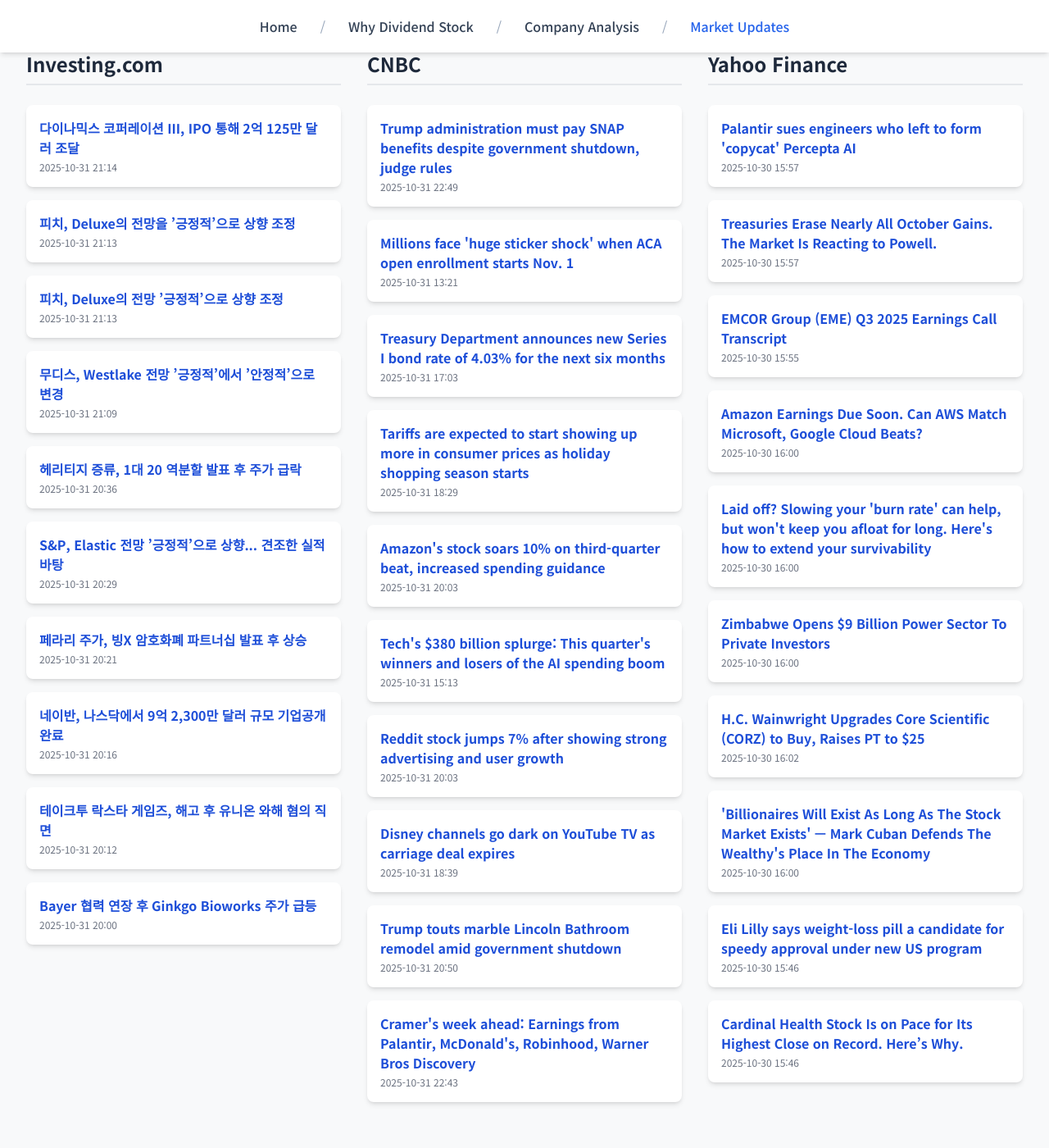
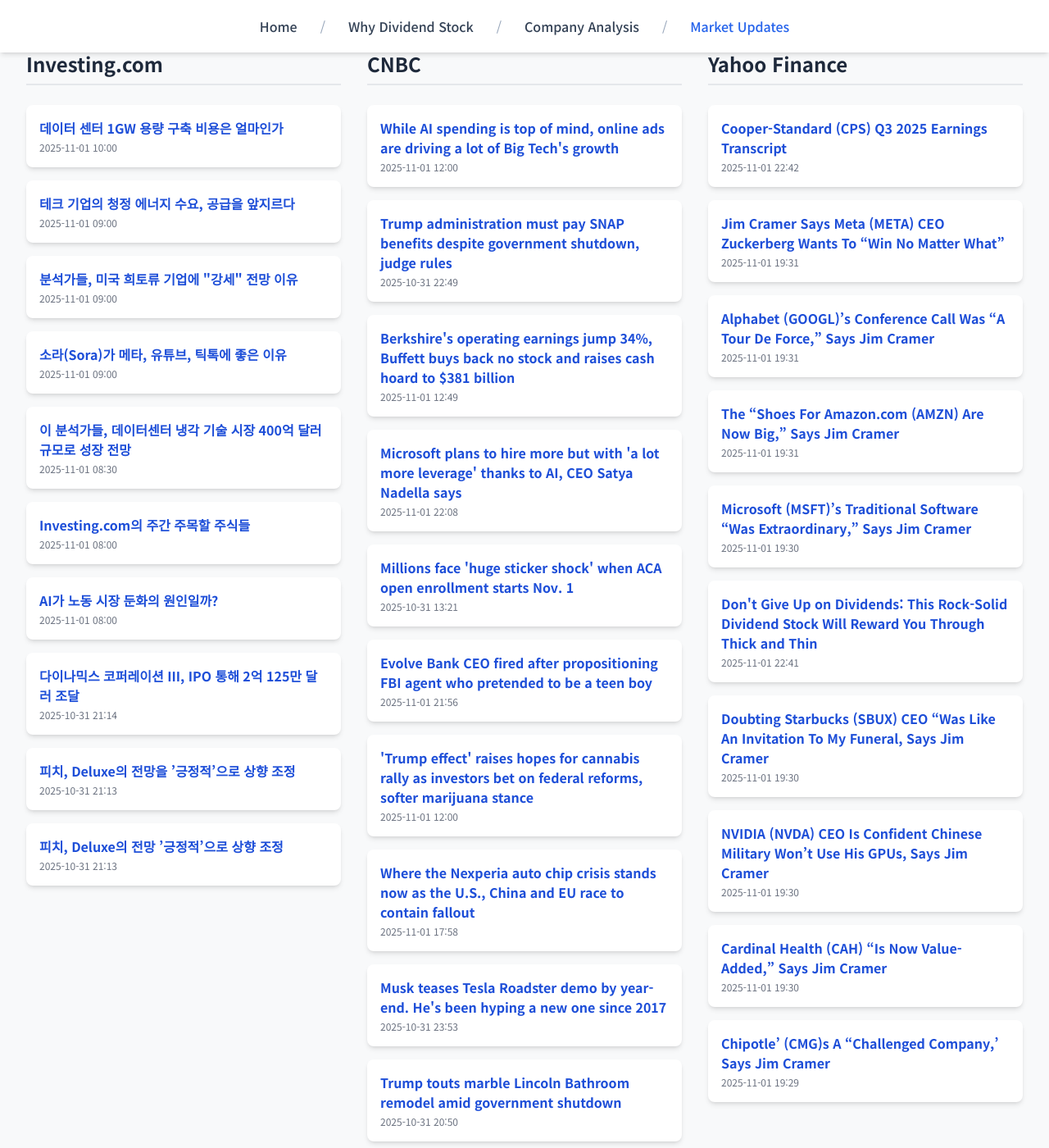
Before and after one commit to Kay-Hwang/my-company-analysis, a Jekyll site: the page built from market-updates.html, in a window 1280 px wide and 1400 px high, scrolled down 214 px. Shown: the whole window at 82% size. Built offline with Jekyll 4.4.1, drawn with Linux system fonts in a browser that asks for light colours; nearby versions of some CDN libraries; a script that is not in the unit is left out; before the commit the page ends 1590 px from its top, so only the background shows below that.

Commit message:
Update daily data

```diff
--- a/_data/latest_data.json
+++ b/_data/latest_data.json
@@ -1,7 +1,49 @@
 {
-  "lastUpdated": "2025년 11월 01일 08:16 KST",
+  "lastUpdated": "2025년 11월 02일 08:15 KST",
   "news": {
     "investing": [
+      {
+        "title": "데이터 센터 1GW 용량 구축 비용은 얼마인가",
+        "link": "https://kr.investing.com/news/stock-market-news/article-1695307",
+        "pubDate": "2025-11-01 10:00:04",
+        "summary": "데이터 센터 1GW 용량 구축 비용은 얼마인가"
+      },
+      {
+        "title": "테크 기업의 청정 에너지 수요, 공급을 앞지르다",
+        "link": "https://kr.investing.com/news/stock-market-news/article-1695295",
+        "pubDate": "2025-11-01 09:00:11",
+        "summary": "테크 기업의 청정 에너지 수요, 공급을 앞지르다"
+      },
+      {
+        "title": "분석가들, 미국 희토류 기업에 \"강세\" 전망 이유",
+        "link": "https://kr.investing.com/news/stock-market-news/article-1695293",
+        "pubDate": "2025-11-01 09:00:08",
+        "summary": "분석가들, 미국 희토류 기업에 \"강세\" 전망 이유"
+      },
+      {
+        "title": "소라(Sora)가 메타, 유튜브, 틱톡에 좋은 이유",
+        "link": "https://kr.investing.com/news/stock-market-news/article-1695294",
+        "pubDate": "2025-11-01 09:00:03",
+        "summary": "소라(Sora)가 메타, 유튜브, 틱톡에 좋은 이유"
+      },
+      {
+        "title": "이 분석가들, 데이터센터 냉각 기술 시장 400억 달러 규모로 성장 전망",
+        "link": "https://kr.investing.com/news/stock-market-news/article-1695292",
+        "pubDate": "2025-11-01 08:30:04",
+        "summary": "이 분석가들, 데이터센터 냉각 기술 시장 400억 달러 규모로 성장 전망"
+      },
+      {
+        "title": "Investing.com의 주간 주목할 주식들",
+        "link": "https://kr.investing.com/news/stock-market-news/article-1695291",
+        "pubDate": "2025-11-01 08:00:16",
+        "summary": "Investing.com의 주간 주목할 주식들"
+      },
+      {
+        "title": "AI가 노동 시장 둔화의 원인일까?",
+        "link": "https://kr.investing.com/news/stock-market-news/article-1695287",
+        "pubDate": "2025-11-01 08:00:08",
+        "summary": "AI가 노동 시장 둔화의 원인일까?"
+      },
       {
         "title": "다이나믹스 코퍼레이션 III, IPO 통해 2억 125만 달러 조달",
         "link": "https://kr.investing.com/news/stock-market-news/article-432SI-1695137",
@@ -19,56 +61,32 @@
         "link": "https://kr.investing.com/news/stock-market-news/article-93CH-1695135",
         "pubDate": "2025-10-31 21:13:40",
         "summary": "피치, Deluxe의 전망 ’긍정적’으로 상향 조정"
-      },
-      {
-        "title": "무디스, Westlake 전망 ’긍정적’에서 ’안정적’으로 변경",
-        "link": "https://kr.investing.com/news/stock-market-news/article-93CH-1695127",
-        "pubDate": "2025-10-31 21:09:14",
-        "summary": "무디스, Westlake 전망 ’긍정적’에서 ’안정적’으로 변경"
-      },
-      {
-        "title": "헤리티지 증류, 1대 20 역분할 발표 후 주가 급락",
-        "link": "https://kr.investing.com/news/stock-market-news/article-93CH-1695098",
-        "pubDate": "2025-10-31 20:36:06",
-        "summary": "헤리티지 증류, 1대 20 역분할 발표 후 주가 급락"
-      },
-      {
-        "title": "S&P, Elastic 전망 ’긍정적’으로 상향... 견조한 실적 바탕",
-        "link": "https://kr.investing.com/news/stock-market-news/article-93CH-1695085",
-        "pubDate": "2025-10-31 20:29:54",
-        "summary": "S&P, Elastic 전망 ’긍정적’으로 상향... 견조한 실적 바탕"
-      },
-      {
-        "title": "페라리 주가, 빙X 암호화폐 파트너십 발표 후 상승",
-        "link": "https://kr.investing.com/news/stock-market-news/article-93CH-1695068",
-        "pubDate": "2025-10-31 20:21:30",
-        "summary": "페라리 주가, 빙X 암호화폐 파트너십 발표 후 상승"
-      },
-      {
-        "title": "네이반, 나스닥에서 9억 2,300만 달러 규모 기업공개 완료",
-        "link": "https://kr.investing.com/news/stock-market-news/article-432SI-1695050",
-        "pubDate": "2025-10-31 20:16:24",
-        "summary": "네이반, 나스닥에서 9억 2,300만 달러 규모 기업공개 완료"
-      },
-      {
-        "title": "테이크투 락스타 게임즈, 해고 후 유니온 와해 혐의 직면",
-        "link": "https://kr.investing.com/news/stock-market-news/article-93CH-1695041",
-        "pubDate": "2025-10-31 20:12:34",
-        "summary": "테이크투 락스타 게임즈, 해고 후 유니온 와해 혐의 직면"
-      },
-      {
-        "title": "Bayer 협력 연장 후 Ginkgo Bioworks 주가 급등",
-        "link": "https://kr.investing.com/news/stock-market-news/article-93CH-1695017",
-        "pubDate": "2025-10-31 20:00:27",
-        "summary": "Bayer 협력 연장 후 Ginkgo Bioworks 주가 급등"
       }
     ],
     "cnbc": [
+      {
+        "title": "While AI spending is top of mind, online ads are driving a lot of Big Tech's growth",
+        "link": "https://www.cnbc.com/2025/11/01/meta-alphabet-amazon-microsoft-earnings-ads.html",
+        "pubDate": "Sat, 01 Nov 2025 12:00:01 GMT",
+        "summary": "Meta, Amazon, Alphabet and Microsoft reported quarterly earnings that showed rising digital ad sales and increased AI infrastructure spending."
+      },
       {
         "title": "Trump administration must pay SNAP benefits despite government shutdown, judge rules",
         "link": "https://www.cnbc.com/2025/10/31/snap-trump-judge-food-stamps-shutdown.html",
         "pubDate": "Fri, 31 Oct 2025 22:49:01 GMT",
         "summary": "The Justice Department argued that the food stamp program, which feeds more than 40 million Americans, effectively did not exist anymore due to the shutdown."
+      },
+      {
+        "title": "Berkshire's operating earnings jump 34%, Buffett buys back no stock and raises cash hoard to $381 billion",
+        "link": "https://www.cnbc.com/2025/11/01/berkshire-hathaway-brk-earnings-q3-2025.html",
+        "pubDate": "Sat, 01 Nov 2025 12:49:38 GMT",
+        "summary": "Berkshire's operating profit generated from the conglomerate's wholly owned businesses including insurance and railroads jumped 34% in the third quarter."
+      },
+      {
+        "title": "Microsoft plans to hire more but with 'a lot more leverage' thanks to AI, CEO Satya Nadella says",
+        "link": "https://www.cnbc.com/2025/11/01/microsoft-ceo-headcount-leverage-ai.html",
+        "pubDate": "Sat, 01 Nov 2025 22:08:30 GMT",
+        "summary": "The company wants to ensure that all of its employees can access its Microsoft 365 and GitHub Copilot artificial intelligence tools, CEO Satya Nadella said."
       },
       {
         "title": "Millions face 'huge sticker shock' when ACA open enrollment starts Nov. 1",
@@ -77,114 +95,96 @@
         "summary": "Millions of households logging on to enroll in a health plan via the Affordable Care Act marketplace will see much higher premiums."
       },
       {
-        "title": "Treasury Department announces new Series I bond rate of 4.03% for the next six months",
-        "link": "https://www.cnbc.com/2025/10/31/treasury-i-bond-rate-through-april-2026.html",
-        "pubDate": "Fri, 31 Oct 2025 17:03:45 GMT",
-        "summary": "The U.S. Department of the Treasury has announced new Series I bond rates through April 2026."
+        "title": "Evolve Bank CEO fired after propositioning FBI agent who pretended to be a teen boy",
+        "link": "https://www.cnbc.com/2025/11/01/evolve-bank-ceo-fired-propositioning-fbi-agent-posing-as-teen-boy.html",
+        "pubDate": "Sat, 01 Nov 2025 21:56:49 GMT",
+        "summary": "In August, Evolve hired Hartheimer, who brought experience in financial regulatory matters, to help the bank recover from the collapse of startup Synapse."
       },
       {
-        "title": "Tariffs are expected to start showing up more in consumer prices as holiday shopping season starts",
-        "link": "https://www.cnbc.com/2025/10/31/tariffs-are-expected-to-start-showing-up-more-in-consumer-prices-as-holiday-shopping-season-starts.html",
-        "pubDate": "Fri, 31 Oct 2025 18:29:52 GMT",
-        "summary": "Impacts have been muted so far as companies built up inventories ahead of the duties and have absorbed some of the impact."
+        "title": "'Trump effect' raises hopes for cannabis rally as investors bet on federal reforms, softer marijuana stance",
+        "link": "https://www.cnbc.com/2025/11/01/cannabis-stock-market-trump-marijuana.html",
+        "pubDate": "Sat, 01 Nov 2025 12:00:01 GMT",
+        "summary": "Cannabis stocks could rally on hopes for new hemp regulations and Trump's possible softer stance on marijuana, fueling investor optimism across the industry."
       },
       {
-        "title": "Amazon's stock soars 10% on third-quarter beat, increased spending guidance",
-        "link": "https://www.cnbc.com/2025/10/31/amazon-amzn-stock-earnings-revenue-ai-cloud.html",
-        "pubDate": "Fri, 31 Oct 2025 20:03:00 GMT",
-        "summary": "Amazon blew past analyst estimates in its third-quarter earnings report and raised its capital expenditures forecast for the year to $125 billion."
+        "title": "Where the Nexperia auto chip crisis stands now as the U.S., China and EU race to contain fallout",
+        "link": "https://www.cnbc.com/2025/11/01/where-the-nexperia-auto-chip-crisis-stands-now.html",
+        "pubDate": "Sat, 01 Nov 2025 17:58:54 GMT",
+        "summary": "The Nexperia crisis is still threatening vehicle production worldwide."
       },
       {
-        "title": "Tech's $380 billion splurge: This quarter's winners and losers of the AI spending boom",
-        "link": "https://www.cnbc.com/2025/10/31/tech-ai-google-meta-amazon-microsoft-spend.html",
-        "pubDate": "Fri, 31 Oct 2025 15:13:52 GMT",
-        "summary": "With the largest cloud and internet companies reporting results this week, it's clear that spending on artificial intelligence is only increasing."
-      },
-      {
-        "title": "Reddit stock jumps 7% after showing strong advertising and user growth",
-        "link": "https://www.cnbc.com/2025/10/31/reddit-rddt-stock-earnings-outlook.html",
-        "pubDate": "Fri, 31 Oct 2025 20:03:06 GMT",
-        "summary": "Reddit's stock popped after the company surpassed third-quarter estimates due to strong advertising growth."
-      },
-      {
-        "title": "Disney channels go dark on YouTube TV as carriage deal expires",
-        "link": "https://www.cnbc.com/2025/10/31/disney-content-to-go-dark-on-youtubetv-amid-contract-dispute-.html",
-        "pubDate": "Fri, 31 Oct 2025 18:39:38 GMT",
-        "summary": "Disney content, including channels like ABC and ESPN, was removed from YouTube TV overnight, after the two companies failed to renew a contract."
+        "title": "Musk teases Tesla Roadster demo by year-end. He's been hyping a new one since 2017",
+        "link": "https://www.cnbc.com/2025/10/31/musk-teases-tesla-roadster-demo-this-year-been-hyping-it-since-2017.html",
+        "pubDate": "Fri, 31 Oct 2025 23:53:25 GMT",
+        "summary": "Tesla's Elon Musk told Joe Rogan that his company is aiming to develop a redesigned version of the Roadster before the end of the year."
       },
       {
         "title": "Trump touts marble Lincoln Bathroom remodel amid government shutdown",
         "link": "https://www.cnbc.com/2025/10/31/trump-bathroom-white-house-remodel-shutdown.html",
         "pubDate": "Fri, 31 Oct 2025 20:50:08 GMT",
         "summary": "Trump's bathroom update follows his major makeover of the Oval Office, and the demolition of the White House East Wing, to be replaced by a large ballroom."
-      },
-      {
-        "title": "Cramer's week ahead: Earnings from Palantir, McDonald's, Robinhood, Warner Bros Discovery",
-        "link": "https://www.cnbc.com/2025/10/31/cramers-week-ahead-palantir-mcdonalds-robinhood-warner-bros-discovery.html",
-        "pubDate": "Fri, 31 Oct 2025 22:43:12 GMT",
-        "summary": "CNBC's Jim Cramer on Friday told investors what to pay attention to next week on Wall Street."
       }
     ],
     "yahoo": [
       {
-        "title": "Palantir sues engineers who left to form 'copycat' Percepta AI",
-        "link": "https://finance.yahoo.com/news/palantir-sues-engineers-left-form-155756889.html",
-        "pubDate": "2025-10-30T15:57:56Z",
-        "summary": "Palantir sues engineers who left to form 'copycat' Percepta AI"
+        "title": "Cooper-Standard (CPS) Q3 2025 Earnings Transcript",
+        "link": "https://finance.yahoo.com/news/cooper-standard-cps-q3-2025-224205514.html",
+        "pubDate": "2025-11-01T22:42:05Z",
+        "summary": "Cooper-Standard (CPS) Q3 2025 Earnings Transcript"
       },
       {
-        "title": "Treasuries Erase Nearly All October Gains. The Market Is Reacting to Powell.",
-        "link": "https://www.barrons.com/articles/treasuries-powell-rates-december-cut-74d7ce16?siteid=yhoof2&yptr=yahoo",
-        "pubDate": "2025-10-30T15:57:00Z",
-        "summary": "Treasuries Erase Nearly All October Gains. The Market Is Reacting to Powell."
+        "title": "Jim Cramer Says Meta (META) CEO Zuckerberg Wants To “Win No Matter What”",
+        "link": "https://finance.yahoo.com/news/jim-cramer-says-meta-meta-193158818.html",
+        "pubDate": "2025-11-01T19:31:58Z",
+        "summary": "Jim Cramer Says Meta (META) CEO Zuckerberg Wants To “Win No Matter What”"
       },
       {
-        "title": "EMCOR Group (EME) Q3 2025 Earnings Call Transcript",
-        "link": "https://finance.yahoo.com/news/emcor-group-eme-q3-2025-155538222.html",
-        "pubDate": "2025-10-30T15:55:38Z",
-        "summary": "EMCOR Group (EME) Q3 2025 Earnings Call Transcript"
+        "title": "Alphabet (GOOGL)’s Conference Call Was “A Tour De Force,” Says Jim Cramer",
+        "link": "https://finance.yahoo.com/news/alphabet-googl-conference-call-tour-193115499.html",
+        "pubDate": "2025-11-01T19:31:15Z",
+        "summary": "Alphabet (GOOGL)’s Conference Call Was “A Tour De Force,” Says Jim Cramer"
       },
       {
-        "title": "Amazon Earnings Due Soon. Can AWS Match Microsoft, Google Cloud Beats?",
-        "link": "https://www.investors.com/news/technology/amazon-stock-q3-2025-earnings-preview-amzn-news/?src=A00220&yptr=yahoo",
-        "pubDate": "2025-10-30T16:00:17Z",
-        "summary": "Amazon Earnings Due Soon. Can AWS Match Microsoft, Google Cloud Beats?"
+        "title": "The “Shoes For Amazon.com (AMZN) Are Now Big,” Says Jim Cramer",
+        "link": "https://finance.yahoo.com/news/shoes-amazon-com-amzn-now-193103305.html",
+        "pubDate": "2025-11-01T19:31:03Z",
+        "summary": "The “Shoes For Amazon.com (AMZN) Are Now Big,” Says Jim Cramer"
       },
       {
-        "title": "Laid off? Slowing your 'burn rate' can help, but won't keep you afloat for long. Here's how to extend your survivability",
-        "link": "https://finance.yahoo.com/news/laid-off-slowing-burn-rate-160000966.html",
-        "pubDate": "2025-10-30T16:00:00Z",
-        "summary": "Laid off? Slowing your 'burn rate' can help, but won't keep you afloat for long. Here's how to extend your survivability"
+        "title": "Microsoft (MSFT)’s Traditional Software “Was Extraordinary,” Says Jim Cramer",
+        "link": "https://finance.yahoo.com/news/microsoft-msft-traditional-software-extraordinary-193055649.html",
+        "pubDate": "2025-11-01T19:30:55Z",
+        "summary": "Microsoft (MSFT)’s Traditional Software “Was Extraordinary,” Says Jim Cramer"
       },
       {
-        "title": "Zimbabwe Opens $9 Billion Power Sector To Private Investors",
-        "link": "https://finance.yahoo.com/news/zimbabwe-opens-9-billion-power-160000772.html",
-        "pubDate": "2025-10-30T16:00:00Z",
-        "summary": "Zimbabwe Opens $9 Billion Power Sector To Private Investors"
+        "title": "Don't Give Up on Dividends: This Rock-Solid Dividend Stock Will Reward You Through Thick and Thin",
+        "link": "https://finance.yahoo.com/news/dont-dividends-rock-solid-dividend-224100400.html",
+        "pubDate": "2025-11-01T22:41:00Z",
+        "summary": "Don't Give Up on Dividends: This Rock-Solid Dividend Stock Will Reward You Through Thick and Thin"
       },
       {
-        "title": "H.C. Wainwright Upgrades Core Scientific (CORZ) to Buy, Raises PT to $25",
-        "link": "https://finance.yahoo.com/news/h-c-wainwright-upgrades-core-160234292.html",
-        "pubDate": "2025-10-30T16:02:34Z",
-        "summary": "H.C. Wainwright Upgrades Core Scientific (CORZ) to Buy, Raises PT to $25"
+        "title": "Doubting Starbucks (SBUX) CEO “Was Like An Invitation To My Funeral, Says Jim Cramer",
+        "link": "https://finance.yahoo.com/news/doubting-starbucks-sbux-ceo-invitation-193024952.html",
+        "pubDate": "2025-11-01T19:30:24Z",
+        "summary": "Doubting Starbucks (SBUX) CEO “Was Like An Invitation To My Funeral, Says Jim Cramer"
       },
       {
-        "title": "'Billionaires Will Exist As Long As The Stock Market Exists' — Mark Cuban Defends The Wealthy's Place In The Economy",
-        "link": "https://finance.yahoo.com/news/billionaires-exist-long-stock-market-160109340.html",
-        "pubDate": "2025-10-30T16:00:00Z",
-        "summary": "'Billionaires Will Exist As Long As The Stock Market Exists' — Mark Cuban Defends The Wealthy's Place In The Economy"
+        "title": "NVIDIA (NVDA) CEO Is Confident Chinese Military Won’t Use His GPUs, Says Jim Cramer",
+        "link": "https://finance.yahoo.com/news/nvidia-nvda-ceo-confident-chinese-193012586.html",
+        "pubDate": "2025-11-01T19:30:12Z",
+        "summary": "NVIDIA (NVDA) CEO Is Confident Chinese Military Won’t Use His GPUs, Says Jim Cramer"
       },
       {
-        "title": "Eli Lilly says weight-loss pill a candidate for speedy approval under new US program",
-        "link": "https://finance.yahoo.com/news/eli-lilly-says-weight-loss-154612603.html",
-        "pubDate": "2025-10-30T15:46:12Z",
-        "summary": "Eli Lilly says weight-loss pill a candidate for speedy approval under new US program"
+        "title": "Cardinal Health (CAH) “Is Now Value-Added,” Says Jim Cramer",
+        "link": "https://finance.yahoo.com/news/cardinal-health-cah-now-value-193005862.html",
+        "pubDate": "2025-11-01T19:30:05Z",
+        "summary": "Cardinal Health (CAH) “Is Now Value-Added,” Says Jim Cramer"
       },
       {
-        "title": "Cardinal Health Stock Is on Pace for Its Highest Close on Record. Here’s Why.",
-        "link": "https://www.barrons.com/articles/cardinal-health-stock-price-earnings-173826d2?siteid=yhoof2&yptr=yahoo",
-        "pubDate": "2025-10-30T15:46:00Z",
-        "summary": "Cardinal Health Stock Is on Pace for Its Highest Close on Record. Here’s Why."
+        "title": "Chipotle’ (CMG)s A “Challenged Company,’ Says Jim Cramer",
+        "link": "https://finance.yahoo.com/news/chipotle-cmg-challenged-company-says-192940124.html",
+        "pubDate": "2025-11-01T19:29:40Z",
+        "summary": "Chipotle’ (CMG)s A “Challenged Company,’ Says Jim Cramer"
       }
     ]
   }
```
